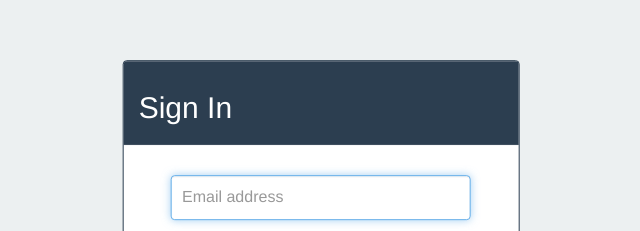
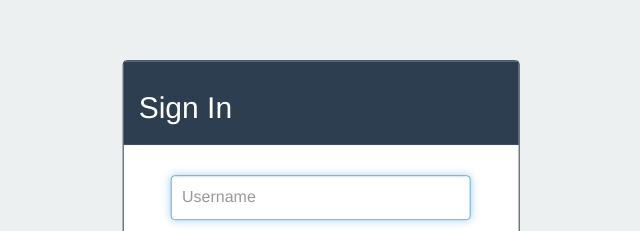
Before and after one commit to christophert/improvplusplus, a website: page public/login.html in a window 1280 px wide. Shown: the part 169-400 px from the top of the page, 319-959 px from the left. Drawn offline with nearby package versions, Linux system fonts and the light colour scheme.

Commit message:
Changed Placeholder

```diff
--- a/public/login.html
+++ b/public/login.html
@@ -77,7 +77,7 @@
                          <div class="media-body" >
                             <form id="sign-form" class="form-signin" action="#" method="post">
                               <label for="inputEmail" class="sr-only">Email address</label>
-                              <input id="email" class="form-control" placeholder="Email address" required autofocus style="margin-bottom: 15px;">
+                              <input id="email" class="form-control" placeholder="Username" required autofocus style="margin-bottom: 15px;">
                               <label for="inputPassword" class="sr-only">Password</label>
                               <input type="password" id="password" class="form-control" placeholder="Password" required style="margin-bottom: 15px;">
                               <button class="btn btn-lg btn-block" type="submit" style="background-color: #2ecc71">Sign in</button>
```
